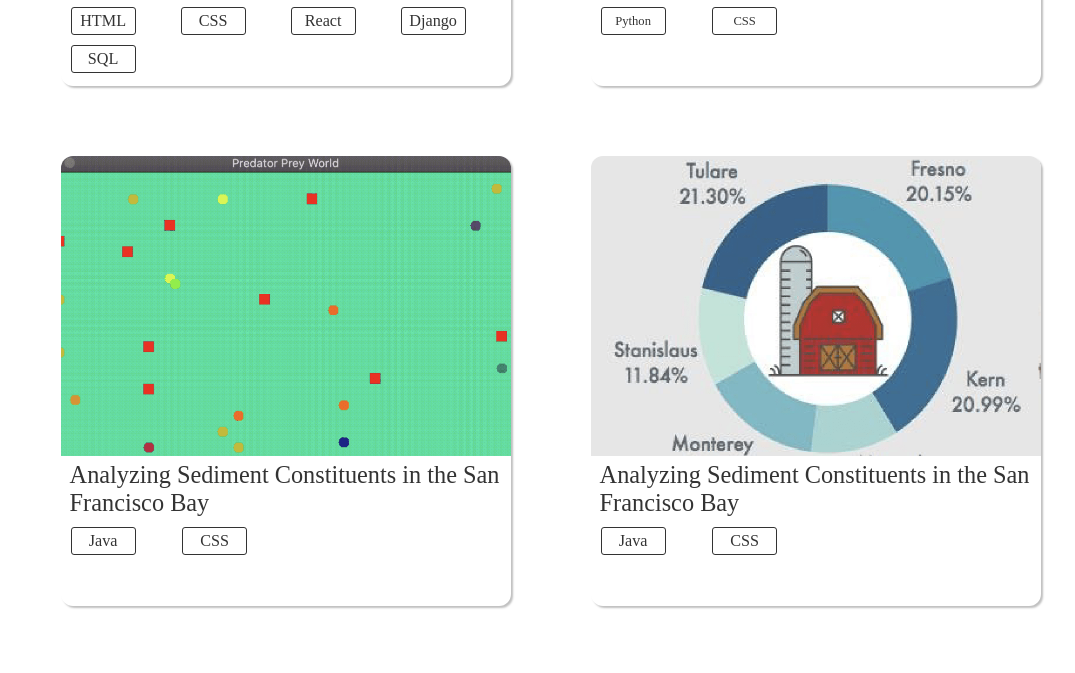
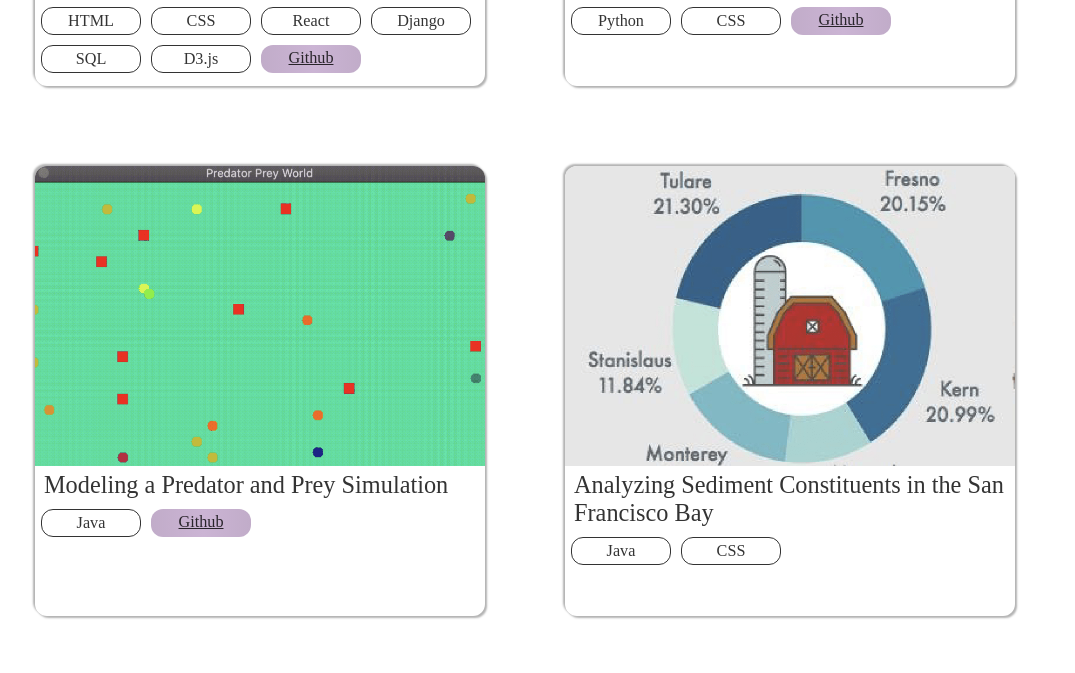
Before and after one commit to xbriandavid/myportfolio, a Gatsby site: page / in a window 1280 px wide. Shown: the part 1255-1928 px from the top of the page, without its empty margins (115-1190 px from the left). Built offline with nearby package versions, Linux system fonts and the light colour scheme; Gatsby itself is replaced by a stand-in of ours.

Commit message:
modified cards and media queries

```diff
--- a/src/components/layout.css
+++ b/src/components/layout.css
@@ -691,63 +691,103 @@ hr.rounded {
   font-size: 48px;
 }
 
-.portfolio-item{
-  height: 450px;
-  box-shadow:2px 2px 2px rgba(0, 0, 0, 0.25);
-  border-radius: 12px;
-  overflow: hidden;
-}
-
-.portfolio-item-grid{
-  display: grid;
-  grid-template-rows: 300px 150px;
-}
-.protfolio-item-desc{
-}
-
 #testcard{
   font-family:'Poppins';
   font-size: 1.35em;
   line-height: 115%;
 }
 
-.tag-table{
-  display: grid;
-  grid-template-columns: auto auto auto auto;
-  grid-template-rows: 28px 28px;
-  margin-top: 10px;
-  margin-left: 10px;
-  row-gap: 10px;
-}
-.tag-item{
-  width: 65px;
-  border: 1px solid;
+.github-tag-item{
+  width: 100px;
   text-align: center;
   font-family: 'Poppins', 'sans-serif';
-  border-radius: 3px;
+  border-radius: 12px;
+  background: linear-gradient(90deg, rgba(193,172,201,1) 0%, rgba(203,180,212,1) 53%, rgba(193,172,201,1) 100%);
+
 }
 
 .empty-tag-item{
   width: 71px;
 }
 
-@media only screen and (max-width:1800px){
+span svg{
+  font-size:1.5em;
+  padding-left: 5px;
+  padding-top:5px;
+}
+
+@media (max-width:1800px){
   #portfolio-grid{
     display: grid;
-    grid-template-columns: auto auto auto;
+    grid-template-rows: 450px 450px;
     grid-template-columns: 450px 450px 450px;
     gap:80px;
+    margin-top: 5%;
+    margin-bottom: 2%;
+    margin-left: 4%;
+    margin-right: 4%;
     justify-content: center;
   }
 }
-@media only screen and (max-width:1600px){
+@media (max-width:1600px){
   #portfolio-grid{
     display: grid;
     grid-template-columns: 450px 450px;
-    gap:0px 80px;
+    grid-template-rows: 450px 450px;
+    gap:80px 80px;
+    margin-top: 5%;
+    margin-bottom: 2%;
+    margin-left: 4%;
+    margin-right: 4%;
+    justify-content: center;
+  }
+
+  .portfolio-item{
+    height: 450px;
+    box-shadow:2px 2px 2px rgba(0, 0, 0, 0.30), -2px -2px 2px rgba(0, 0, 0, 0.30);
+    border-radius: 12px;
+    overflow: hidden;
+  }
+
+  .portfolio-item-grid{
+    display: grid;
+    grid-template-rows: 300px 150px;
+  }
+
+  .tag-table{
+    display: grid;
+    grid-template-columns: 100px 100px 100px 100px;
+    grid-template-rows: 28px 28px;
+    margin-top: 10px;
+    margin-left: 6px;
+    margin-right: 10px;
+    gap: 10px;
+  }
+
+  .tag-item{
+    width: 100px;
+    border: 1px solid;
+    text-align: center;
+    font-family: 'Poppins', 'sans-serif';
+    border-radius: 12px;
+  }
+
+  #portfolio-display{
+    height: 1650px;
+    display: grid;
+  }
+
+}
+
+@media only screen and (max-device-width: 430px){
+  #portfolio-grid{
+    display: grid;
+    grid-template-columns: 360px;
+    grid-template-rows: px 360px 360px 360px;
+    gap:60px 0px;
     margin-top: 5%;
     margin-left: 4%;
-    margin-bottom: 2%;
+    margin-right: 4%;
     justify-content: center;
   }
 }
--- a/src/components/portfoliodisplay.js
+++ b/src/components/portfoliodisplay.js
@@ -7,10 +7,7 @@ const Portfoliodisplay = () => {
     return (
         <div>
             <hr className="rounded"/>
-            <div style = {{
-                height:'1650px',
-                display:'grid',
-            }}>
+            <div id="portfolio-display">
                 <div id = "portfolio-grid">
                     <div className="portfolio-item">
                         <div className="portfolio-item-grid">
@@ -38,6 +35,12 @@ const Portfoliodisplay = () => {
                                     <div className="tag-item">
                                         <p style = {{fontSize:'0.9em'}}>SQL</p>
                                     </div>
+                                    <div className="tag-item">
+                                        <p style = {{fontSize:'0.9em'}}>D3.js</p>
+                                    </div>
+                                    <div className="github-tag-item">
+                                        <p style = {{fontSize:'0.9em', textDecoration: 'underline'}}>Github</p>
+                                    </div>
                                 </div>
                             </div>
                         </div>
@@ -54,19 +57,13 @@ const Portfoliodisplay = () => {
                                     </div>
                                     <div className="tag-table">
                                         <div className="tag-item">
-                                            <p style = {{fontSize:'0.7em'}}>Python</p>
+                                            <p style = {{fontSize:'0.9em'}}>Python</p>
                                         </div>
                                         <div className="tag-item">
-                                            <p style = {{fontSize:'0.7em'}}>CSS</p>
+                                            <p style = {{fontSize:'0.9em'}}>CSS</p>
                                         </div>
-                                        <div className="empty-tag-item">
-                                            <p style = {{fontSize:'0.7em'}}></p>
-                                        </div>
-                                        <div className="empty-tag-item">
-                                            <p style = {{fontSize:'0.7em'}}></p>
-                                        </div>
-                                        <div className="empty-tag-item">
-                                            <p style = {{fontSize:'0.7em'}}></p>
+                                        <div className="github-tag-item">
+                                            <p style = {{fontSize:'0.9em', textDecoration: 'underline'}}>Github</p>
                                         </div>
                                     </div>
                                 </div>
@@ -79,24 +76,15 @@ const Portfoliodisplay = () => {
                                 </div>
                                 <div className="protfolio-item-desc">
                                     <div style={{paddingLeft:'0.5em', marginTop:'5px'}}>
-                                        <span id = "testcard" role="img" aria-label="emoji">Analyzing Sediment Constituents in the San Francisco Bay
+                                        <span id = "testcard" role="img" aria-label="emoji">Modeling a Predator and Prey Simulation
                                         </span>
                                     </div>
                                     <div className="tag-table">
                                         <div className="tag-item">
                                             <p style = {{fontSize:'0.9em'}}>Java</p>
                                         </div>
-                                        <div className="tag-item">
-                                            <p style = {{fontSize:'0.9em'}}>CSS</p>
-                                        </div>
-                                        <div className="empty-tag-item">
-                                            <p style = {{fontSize:'0.7em'}}></p>
-                                        </div>
-                                        <div className="empty-tag-item">
-                                            <p style = {{fontSize:'0.7em'}}></p>
-                                        </div>
-                                        <div className="empty-tag-item">
-                                            <p style = {{fontSize:'0.7em'}}></p>
+                                        <div className="github-tag-item">
+                                            <p style = {{fontSize:'0.9em', textDecoration: 'underline'}}>Github</p>
                                         </div>
                                     </div>
                                 </div>
@@ -132,7 +120,6 @@ const Portfoliodisplay = () => {
                                 </div>
                             </div>
                     </div>
-                    <div className="portfolio-item"><p>test</p></div>
                 </div>
 
             </div>
--- a/src/pages/index.js
+++ b/src/pages/index.js
@@ -5,7 +5,7 @@ import Intro from "../components/intro"
 import SEO from "../components/seo"
 import NameDisplay from "../components/namedisplay"
 import Portfoliodisplay from '../components/portfoliodisplay'
-import Positions from '../components/positions'
+//import Positions from '../components/positions'
 
 const IndexPage = () => (
   <div id="index-page">
@@ -14,7 +14,6 @@ const IndexPage = () => (
       <NameDisplay />
     </Intro>
     <Portfoliodisplay />
-    <Positions />
   </div>
 )
 
```
